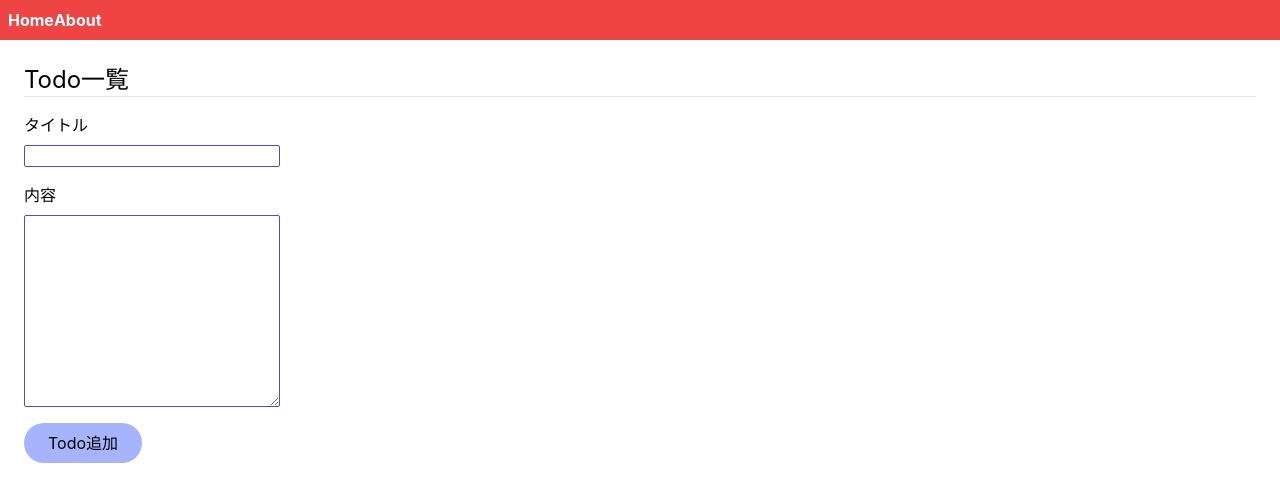
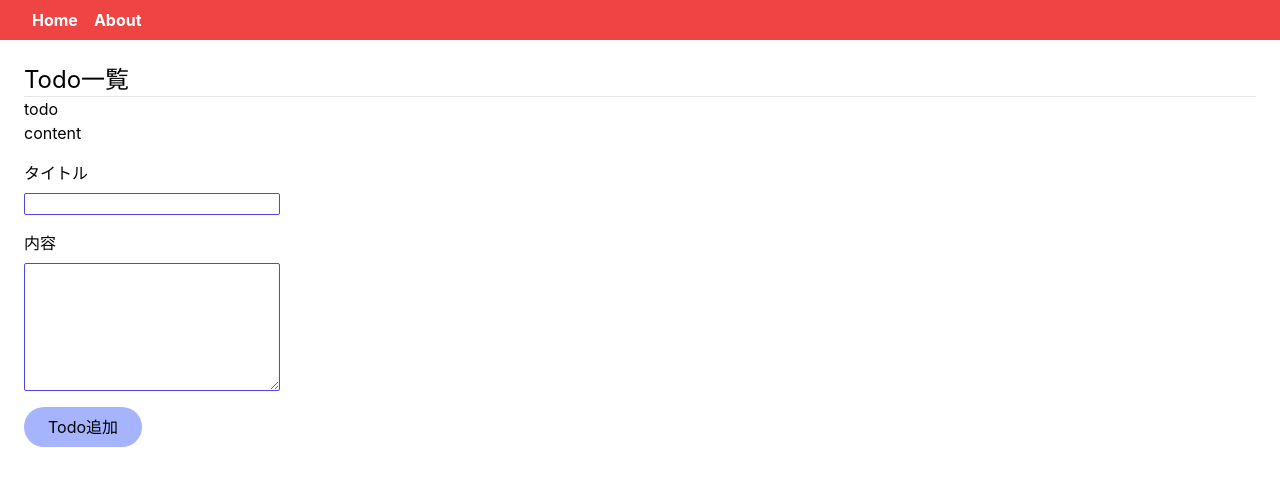
Before and after one commit to kira-0521/learning, a Next.js app in the folder sample_next_tailwind/: page / in a window 1280 px wide. Shown: the top 502 px of the page. Built offline with nearby package versions, Linux system fonts and the light colour scheme.

Commit message:
next.js apiとの通信確認

```diff
--- a/sample_next_tailwind/package.json
+++ b/sample_next_tailwind/package.json
@@ -10,6 +10,7 @@
     "export": "next build && next export"
   },
   "dependencies": {
+    "axios": "^0.26.1",
     "next": "12.1.0",
     "react": "17.0.2",
     "react-dom": "17.0.2"
--- /dev/null
+++ b/sample_next_tailwind/pages/api/todo.ts
@@ -0,0 +1,36 @@
+// Next.js API route support: https://nextjs.org/docs/api-routes/introduction
+import type { NextApiRequest, NextApiResponse } from 'next'
+
+type Todo = {
+  name: string
+  content: string
+  // isCompleted: boolean
+  // created_at: string
+  // update_at: string
+}
+
+export default function handler(req: NextApiRequest, res: NextApiResponse) {
+  switch (req.method) {
+    case 'GET':
+      // const todos = JSON.parse(localStorage.getItem('Todo')!)
+      res.status(200).json({ todos: [{ name: 'todo', content: 'content' }] })
+      break
+
+    case 'POST':
+      res.status(200).json({ name: 'POST', content: 'Todoの内容' })
+      // const todo = req.body
+      // localStorage.setItem('Todo', todo)
+      break
+
+    case 'PUT':
+      res.status(200).json({ name: 'PUT', content: 'Todoの内容' })
+      break
+
+    case 'DELETE':
+      res.status(200).json({ name: 'DELETE', content: 'Todoの内容' })
+      break
+
+    default:
+      break
+  }
+}
--- a/sample_next_tailwind/pages/index.tsx
+++ b/sample_next_tailwind/pages/index.tsx
@@ -1,14 +1,41 @@
 import type { NextPage } from 'next'
 import Head from 'next/head'
-import { useState, ChangeEvent } from 'react'
+import { useState, ChangeEvent, useCallback, useEffect } from 'react'
+import axios from 'axios'
+
+import { Todo } from '../types/api/todo'
 
 const Home: NextPage = () => {
   const [todoName, setTodoName] = useState('')
   const [todoContent, setTodoContent] = useState('')
-  const onChangeTodoName = (e: ChangeEvent<HTMLInputElement>) =>
-    setTodoName(e.target.value)
-  const onChangeTodoContent = (e: ChangeEvent<HTMLTextAreaElement>) =>
-    setTodoContent(e.target.value)
+  const [todos, setTodos] = useState<Array<Todo>>([])
+  const onChangeTodoName = useCallback(
+    (e: ChangeEvent<HTMLInputElement>) => setTodoName(e.target.value),
+    []
+  )
+  const onChangeTodoContent = useCallback(
+    (e: ChangeEvent<HTMLTextAreaElement>) => setTodoContent(e.target.value),
+    []
+  )
+  const getAllTodos = useCallback(async () => {
+    const { data } = await axios.get<{ todos: Array<Todo> }>(
+      'http://localhost:3000/api/todo'
+    )
+    setTodos(data.todos)
+    return data.todos
+  }, [])
+  const onClickTodoCreate = useCallback(async () => {
+    const todo = {
+      name: todoName,
+      content: todoContent,
+    }
+    await axios.post('http://localhost:3000/api/todo', todo)
+    await getAllTodos()
+  }, [todoName, todoContent, getAllTodos])
+
+  useEffect(() => {
+    getAllTodos()
+  }, [getAllTodos])
 
   return (
     <div>
@@ -18,6 +45,15 @@ const Home: NextPage = () => {
       <main className='p-6 '>
         <h1 className='text-2xl text-current'>Todo一覧</h1>
         <hr />
+        <ul>
+          {todos.map((todo) => (
+            <li key={todo.name}>
+              <span>{todo.name}</span>
+              <br />
+              <span>{todo.content}</span>
+            </li>
+          ))}
+        </ul>
         <div className='mt-4'>
           <div>
             <label htmlFor='todoName'>タイトル</label>
@@ -37,11 +73,12 @@ const Home: NextPage = () => {
               id='todoContent'
               value={todoContent}
               onChange={onChangeTodoContent}
-              className='block w-64 h-48 mt-2 rounded-sm border border-indigo-600 text-sm text-slate-500 focus:bg-indigo-100'></textarea>
-            {todoContent}
+              className='block w-64 h-32 mt-2 rounded-sm border border-indigo-600 text-sm text-slate-500 focus:bg-indigo-100'></textarea>
           </div>
           <div className='mt-4'>
-            <button className='rounded-full bg-indigo-300 py-2 px-6 hover:cursor-pointer hover:bg-indigo-200'>
+            <button
+              onClick={onClickTodoCreate}
+              className='rounded-full bg-indigo-300 py-2 px-6 hover:cursor-pointer hover:bg-indigo-200'>
               Todo追加
             </button>
           </div>
--- a/sample_next_tailwind/pages/layout.tsx
+++ b/sample_next_tailwind/pages/layout.tsx
@@ -8,12 +8,12 @@ type Props = {
 const Layout = ({ children }: Props) => {
   return (
     <div>
-      <nav className='flex flex-rows p-2 bg-red-500 text-white font-bold'>
+      <nav className='flex py-2 px-8 bg-red-500 text-white font-bold'>
         <Link href='/'>
-          <a>Home</a>
+          <a className='pr-4'>Home</a>
         </Link>
         <Link href='/about'>
-          <a>About </a>
+          <a className='pr-4'>About </a>
         </Link>
       </nav>
       {children}
--- /dev/null
+++ b/sample_next_tailwind/types/api/todo.ts
@@ -0,0 +1,4 @@
+export type Todo = {
+  name: string
+  content: string
+}
```
Also changed, not shown: 1 other file (tests, documents, lock files or other folders).
